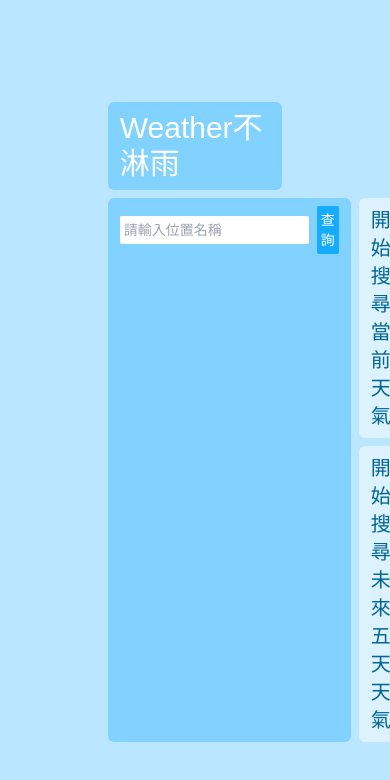
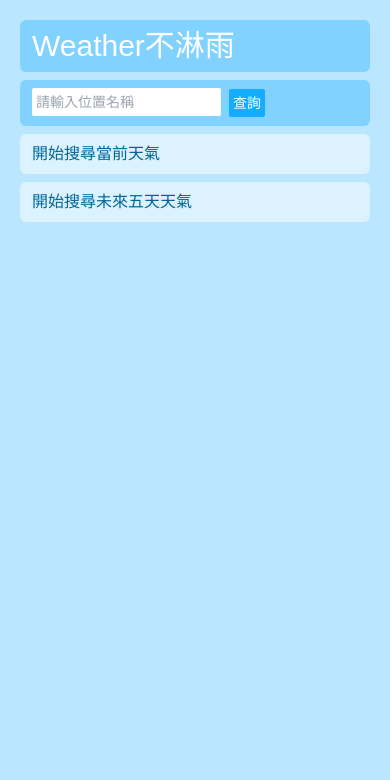
Before and after one commit to ninitsai1103/weather-forecast, a Next.js app: page / in a window 390 px wide. Shown: the top 780 px of the page. Built offline with nearby package versions, Linux system fonts and the light colour scheme.

Commit message:
feat: RWD done

```diff
--- a/app/page.tsx
+++ b/app/page.tsx
@@ -30,14 +30,22 @@ type WeatherProps = {
 export default function Index(){
   const [todayWeather, setTodayWeather] = useState<WeatherProps | null>(null);
   const [forecast, setForecast] = useState<ForecastProps[] | null>(null);
+
+  const handleTodayWeather = (todayWeather: WeatherProps | null) => {
+    setTodayWeather(todayWeather);
+  }
+
+  const handleForecast = (forecast: ForecastProps[] | null) => {
+    setForecast(forecast);
+  }
   return (
     <>
-      <div className="flex items-center justify-center h-dvh">
-        <div className="w-[55%] p-5">
+      <div className="flex md:items-center justify-center h-dvh">
+        <div className="md:w-[60%] w-[100%] p-5">
           <div className="mb-2 px-3 py-2 bg-[#81D2FF] text-3xl rounded-md">Weather不淋雨</div>
-          <div className="flex text-xl">
-            <Search setTodayWeather={setTodayWeather} setForecast={setForecast}/>
-            <div className="ml-2 flex-1">
+          <div className="lg:flex block">
+            <Search handleTodayWeather={handleTodayWeather} handleForecast={handleForecast}/>
+            <div className="ml-0 lg:ml-2 flex-1">
               <TodayCard todayWeather={todayWeather}/>
               <ForecastCard forecast={forecast}/>
             </div>
--- a/components/forecastCard.tsx
+++ b/components/forecastCard.tsx
@@ -21,19 +21,31 @@ export default function ForecastCard({
       <div className="px-3 py-2 bg-[#ffffff80] rounded-md text-[#016697] ">
         {forecast ? (
           <>
-            <div className="px-3 py-2">
+              <div className="grid grid-cols-4 gap-2 p-2 text-center xl:text-[1rem] text-[0.7rem] text-gray-600">
+                <div className="col-span-1 text-start">日期</div>
+                <div className="col-span-1 text-center">天氣狀況</div>
+                <div className="col-span-1 text-end">最高溫</div>
+                <div className="col-span-1 text-end">最低溫</div>
+              </div>
               {forecast.map((item, index) => (
                 <div
                   key={index}
-                  className="flex items-center justify-between p-2 mb-4 bg-white rounded-md"
+                  className="grid grid-cols-4 gap-2 p-2 mb-4 bg-white rounded-md xl:text-lg text-[0.7rem] hover:bg-[#E1CEEF] hover:text-[#3F1E68] transition-color duration-500"
                 >
-                  <div>{item.dt_txt.split(" ")[0]}</div>
-                  <div>{item.weather[0].description}</div>
-                  <div>{item.main.temp_max}°C</div>
-                  <div>{item.main.temp_min}°C</div>
+                  <div className="col-span-1 text-start xl:text-lg text-[0.7rem]">
+                    {item.dt_txt.split(" ")[0]}
+                  </div>
+                  <div className="col-span-1 text-center">
+                    {item.weather[0].description}
+                  </div>
+                  <div className="col-span-1 text-end">
+                    {item.main.temp_max}°C
+                  </div>
+                  <div className="col-span-1 text-end">
+                    {item.main.temp_min}°C
+                  </div>
                 </div>
               ))}
-            </div>
           </>
         ) : (
           <>
--- a/components/search.tsx
+++ b/components/search.tsx
@@ -26,11 +26,12 @@ type ForecastProps = {
   };
 
   type SearchProps = {
-    setTodayWeather: ( todayWeather: WeatherProps | null) => void;
-    setForecast: ( forecast: ForecastProps[] | null) => void;
+    handleTodayWeather: (todayWeather: WeatherProps | null) => void;
+    handleForecast: (forecast: ForecastProps[] | null) => void;
   };
 
-export default function Search({ setTodayWeather, setForecast }: SearchProps): JSX.Element {
+
+export default function Search({ handleTodayWeather, handleForecast} : SearchProps): JSX.Element {
   const [search, setSearch] = useState("");
 
   const handleSearch = async (search: string) => {
@@ -45,7 +46,8 @@ export default function Search({ setTodayWeather, setForecast }: SearchProps): J
 
       const weatherData = await weatherResponse.json();
       //   console.log(weatherData);
-      setTodayWeather(weatherData);
+
+      handleTodayWeather(weatherData);
 
       const forecastResponse = await fetch(
         `https://api.openweathermap.org/data/2.5/forecast?q=${search}&cnt=40&units=metric&lang=zh_tw&appid=${process.env.NEXT_PUBLIC_API_KEY}`
@@ -57,10 +59,11 @@ export default function Search({ setTodayWeather, setForecast }: SearchProps): J
 
       const forecastData = await forecastResponse.json();
       const filteredData = forecastData.list.filter(
-        (item: ForecastProps, index: number)=> index % 8 === 5
+        (item: ForecastProps, index: number)=> index % 8 === 7
       );
-      //   console.log(filteredData);
-      setForecast(filteredData);
+        // console.log(filteredData);
+
+      handleForecast(filteredData);
     } catch (error) {
       console.error("Error fetching weather data:", error);
     }
@@ -68,7 +71,7 @@ export default function Search({ setTodayWeather, setForecast }: SearchProps): J
 
   return (
     <>
-      <div className="px-3 py-2 bg-[#81D2FF] rounded-md">
+      <div className="px-3 py-2 bg-[#81D2FF] rounded-md lg:mb-0 mb-2">
         <div className="flex items-center">
           <div className="pb-[0.125rem]">
             <input
```
